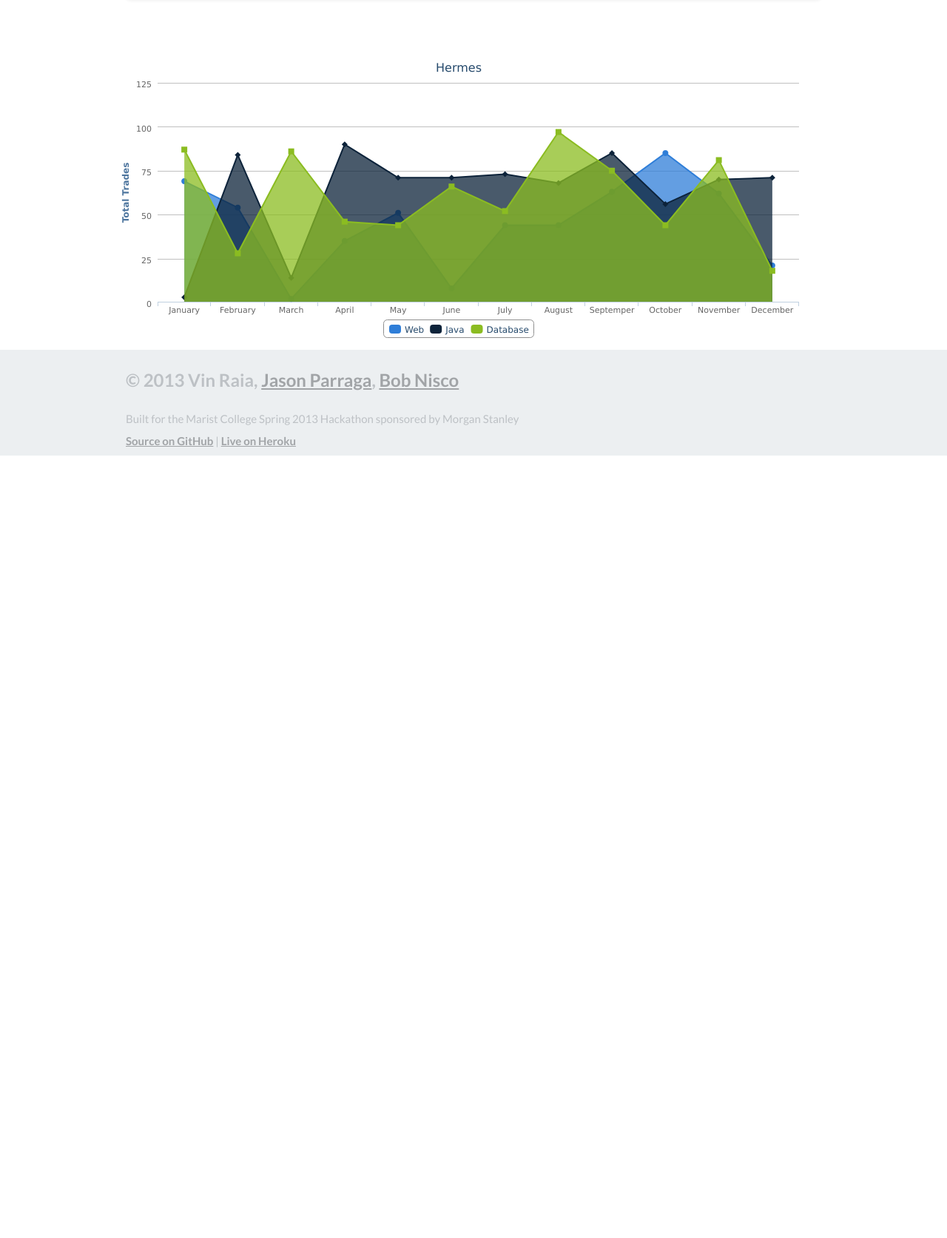
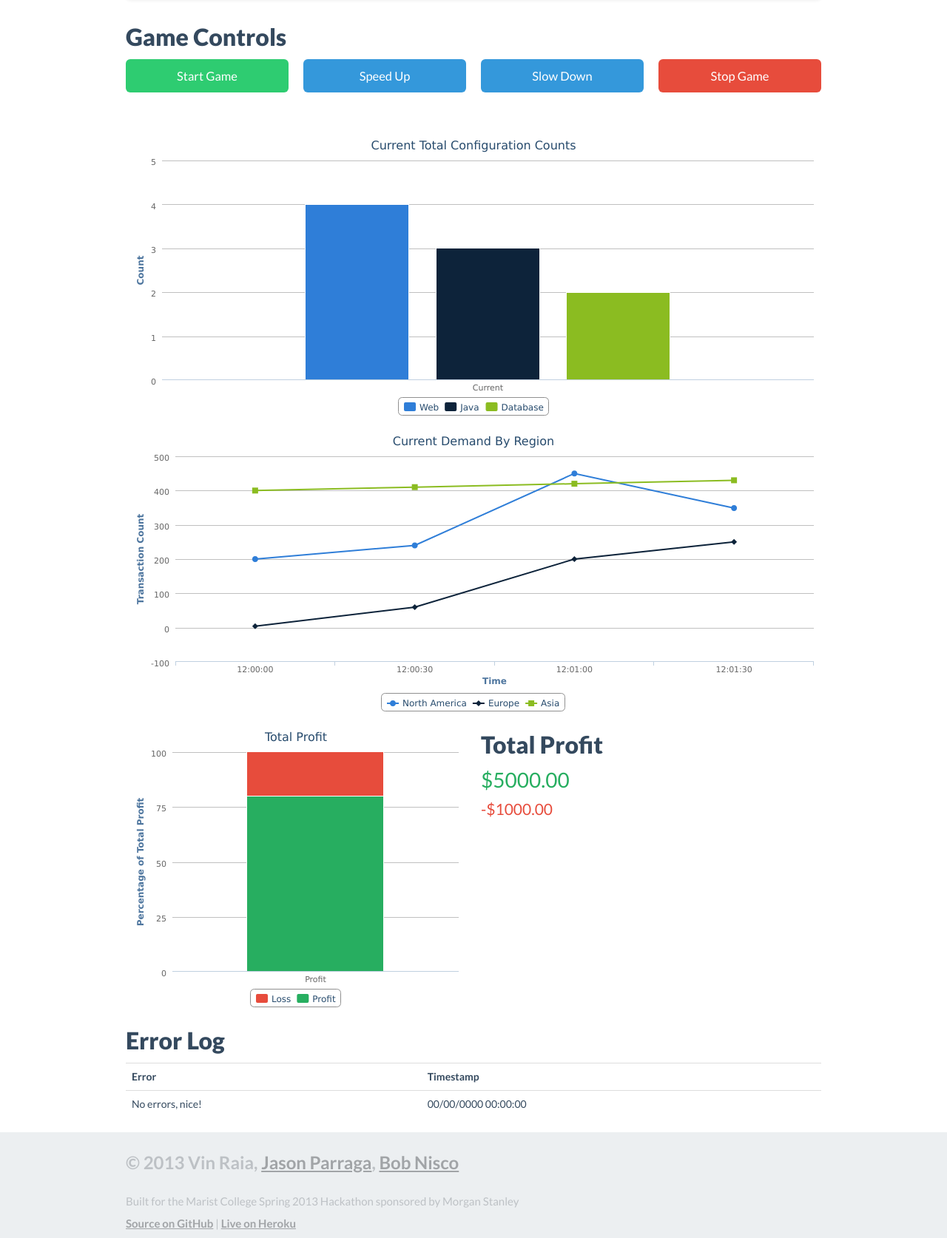
Before and after one commit to Sovietaced/Morgan-Stanley-Hackathon, a Django app: page / in a window 1280 px wide. Shown: the part 51-1725 px from the top of the page at 74% size. Before the commit the page ends 667 px from the top, so only its background shows below. Run offline with Django 3.2, Linux system fonts and the light colour scheme; parts of the project's set-up code (start-up, migrations or seed data) failed here and were passed over; some libraries are stand-ins or nearby versions.

Commit message:
Framework for a lot of the graphs and tables that will be filled in

```diff
--- /dev/null
+++ b/hackathon/static/css/styles.css
@@ -0,0 +1,8 @@
+.positive_profit {
+	color: #27AE60;
+	font-size: 2.0em;
+}
+.negative_profit {
+	color: #E74C3C;
+	font-size: 1.5em;
+}
--- a/hackathon/static/js/main.js
+++ b/hackathon/static/js/main.js
@@ -1,46 +1,102 @@
 $(document).ready(function(){
-	var chart = new Highcharts.Chart({
+	var totalCountsChart = new Highcharts.Chart({
 		chart: {
-			renderTo: 'myChart',
-			type: 'area'
+			renderTo: 'total_counts',
+			type: 'column'
 		},
 		credits : {
 			enabled : false
 		},
 		title: {
-			text: 'Hermes'
+			text: 'Current Total Configuration Counts'
 		},
 		xAxis: {
-			categories: ["January","February","March","April","May","June","July","August","Septemper","October","November","December"]
+			categories: ['Current']
 		},
 		yAxis: {
 			title: {
-				text: 'Total Trades'
+				text: 'Count'
 			}
 		},
 		series: [{
 			name: 'Web',
-			data : [65,59,90,81,56,55,40,45,69,70,32,10]
+			data : [4]
 		}, {
 			name: 'Java',
-			data: [28,48,40,19,96,27,100,43,78,88,45,50]
+			data: [3]
 		}, {
 			name: 'Database',
-			data: [23,65,13,87,12,56,76,23,43,12,76,88]
+			data: [2]
 		}]
 	});
-	// MASTER TROLE 2013
-	setInterval(function() {
-		var newData1 = [],
-			newData2 = [],
-			newData3 = [];
-		for (var i = 0; i < 12; i++) {
-			newData1[i] = Math.floor(Math.random()*100);
-			newData2[i] = Math.floor(Math.random()*100);
-			newData3[i] = Math.floor(Math.random()*100);
-		}
-		chart.series[0].setData(newData1);
-		chart.series[1].setData(newData2);
-		chart.series[2].setData(newData3);
-	}, 1000);
+
+	var demandByRegion = new Highcharts.Chart({
+		chart: {
+			renderTo: 'demand_by_region',
+			type: 'line'
+		},
+		credits : {
+			enabled : false
+		},
+		title: {
+			text: 'Current Demand By Region'
+		},
+		xAxis: {
+			categories: ['12:00:00','12:00:30','12:01:00','12:01:30'],
+			title: {
+				text: 'Time'
+			}
+		},
+		yAxis: {
+			title: {
+				text: 'Transaction Count'
+			}
+		},
+		series: [{
+			name: 'North America',
+			data : [200,240,450,349]
+		}, {
+			name: 'Europe',
+			data : [4,60,200,250]
+		}, {
+			name: 'Asia',
+			data : [400,410,420,430]
+		}]
+	});
+
+	var totalProfit = new Highcharts.Chart({
+		chart: {
+			renderTo: 'total_profit',
+			type: 'column'
+		},
+		credits : {
+			enabled : false
+		},
+		title: {
+			text: 'Total Profit'
+		},
+		xAxis: {
+			categories: ['Profit','Loss'],
+		},
+		yAxis: {
+			min: 0,
+			title: {
+				text: 'Percentage of Total Profit'
+			}
+		},
+		plotOptions: {
+			column: {
+				stacking: 'percent'
+			}
+		},
+		series: [{
+			name: 'Loss',
+			color: '#E74C3C',
+			data: [20]
+		},{
+			name: 'Profit',
+			color: '#27AE60',
+			data: [80]
+		}]
+	});
 });
--- a/hackathon/templates/base.html
+++ b/hackathon/templates/base.html
@@ -7,14 +7,13 @@
 
 		<link rel="stylesheet" href="/static/css/bootstrap.css" />
 		<link rel="stylesheet" href="/static/css/flat-ui.css" />
+		<link rel="stylesheet" href="/static/css/styles.css" />
 		<link href='//fonts.googleapis.com/css?family=Lato:400,700,900,400italic' rel='stylesheet' type='text/css'>
 		<title>MS Hackathon</title>
 	</head>
 
 	<body>
 		<div class="container">
-			<div class="row">
-				<div class="span12">
 			<div class="navbar navbar-inverse">
 				<div class="navbar-inner">
 					<div class="container">
@@ -32,12 +31,8 @@
 					</div>
 				</div>
 			</div>
-				</div>
-			</div>
-			<div class="row">
 				{% block content %}
 				{% endblock %}
-			</div>
 		</div>
 		<footer>
 			<div class="container">
--- a/hackathon/templates/index.html
+++ b/hackathon/templates/index.html
@@ -1,6 +1,25 @@
 {% extends "base.html" %}
 
 {% block content %}
+<div class="row">
+	<div class="span12">
+		<h1>Game Controls</h1>
+	</div>
+</div>
+<div class="row">
+	<div class="span3">
+		<a href="#" class="btn btn-large btn-block btn-success">Start Game</a>
+	</div>
+	<div class="span3">
+		<a href="#" class="btn btn-large btn-block btn-info">Speed Up</a>
+	</div>
+	<div class="span3">
+		<a href="#" class="btn btn-large btn-block btn-info">Slow Down</a>
+	</div>
+	<div class="span3">
+		<a href="#" class="btn btn-large btn-block btn-danger">Stop Game</a>
+	</div>
+</div>
 <div class="row">
 	<div class="span12">
 		{% for k in turns %}
@@ -13,18 +32,43 @@
 		<br />
 			{% for d in devices %}
 				<br />
-            {{d }}
+			{{ d }}
 		{% endfor %}
 		<br />
 		 {% for r in regions %}
 			{{r.get_region_display }}
 		{% endfor %}
-		<div id="myChart" style="width:100%; height:400px;"></div>
+		<div id="total_counts" style="width:100%; height:400px;"></div>
 	</div>
 </div>
 <div class="row">
 	<div class="span12">
-
+		<div id="demand_by_region" style="width:100%; height:400px;"></div>
+	</div>
+</div>
+<div class="row">
+	<div class="span6">
+		<div id="total_profit" style="width:100%; height:400px;"></div>
+	</div>
+	<div class="span6">
+		<h1>Total Profit</h1>
+		<p class="positive_profit">$5000.00</p>
+		<p class="negative_profit">-$1000.00</p>
+	</div>
+</div>
+<div class="row">
+	<div class="span12">
+		<h1>Error Log</h1>
+		<table class="table">
+			<tr>
+				<th>Error</th>
+				<th>Timestamp</th>
+			</tr>
+			<tr>
+				<td>No errors, nice!</td>
+				<td>00/00/0000 00:00:00</td>
+			<tr>
+		</table>
 	</div>
 </div>
 {% endblock %}
```
Lines whose indentation alone changed are shown as unchanged.
